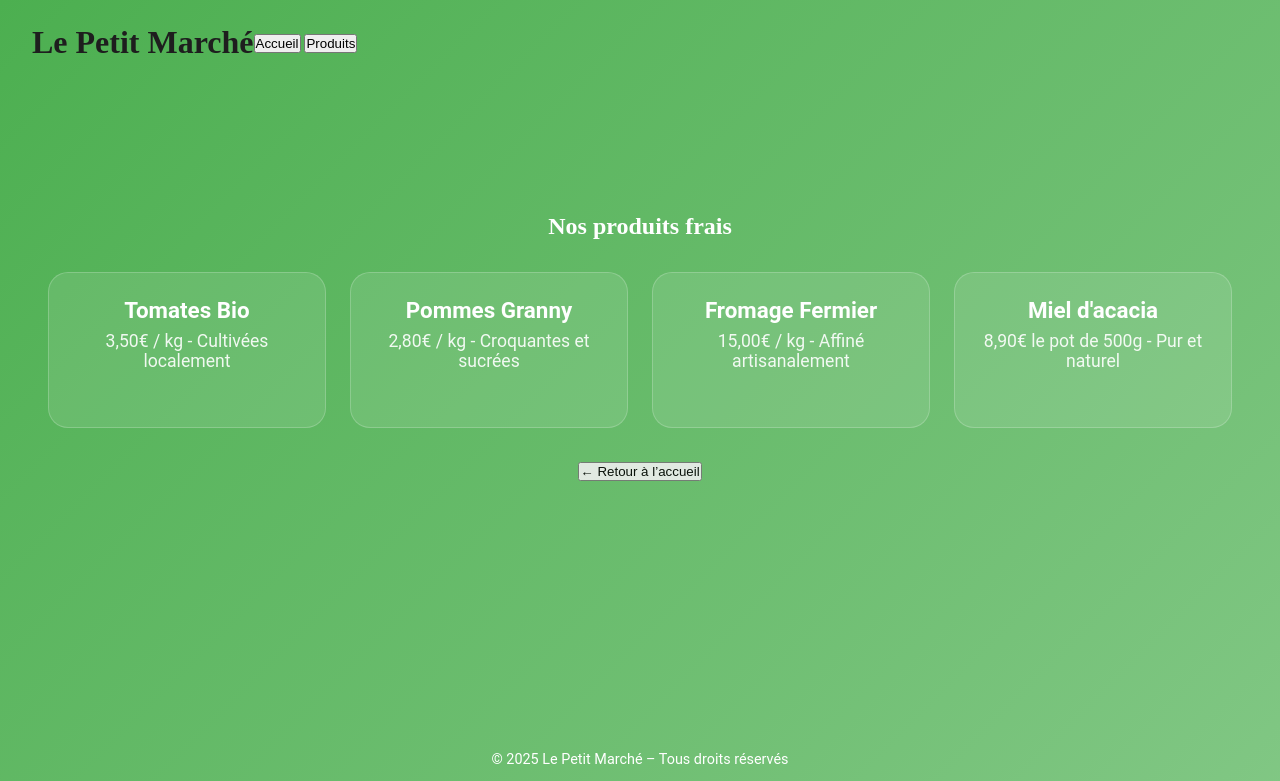
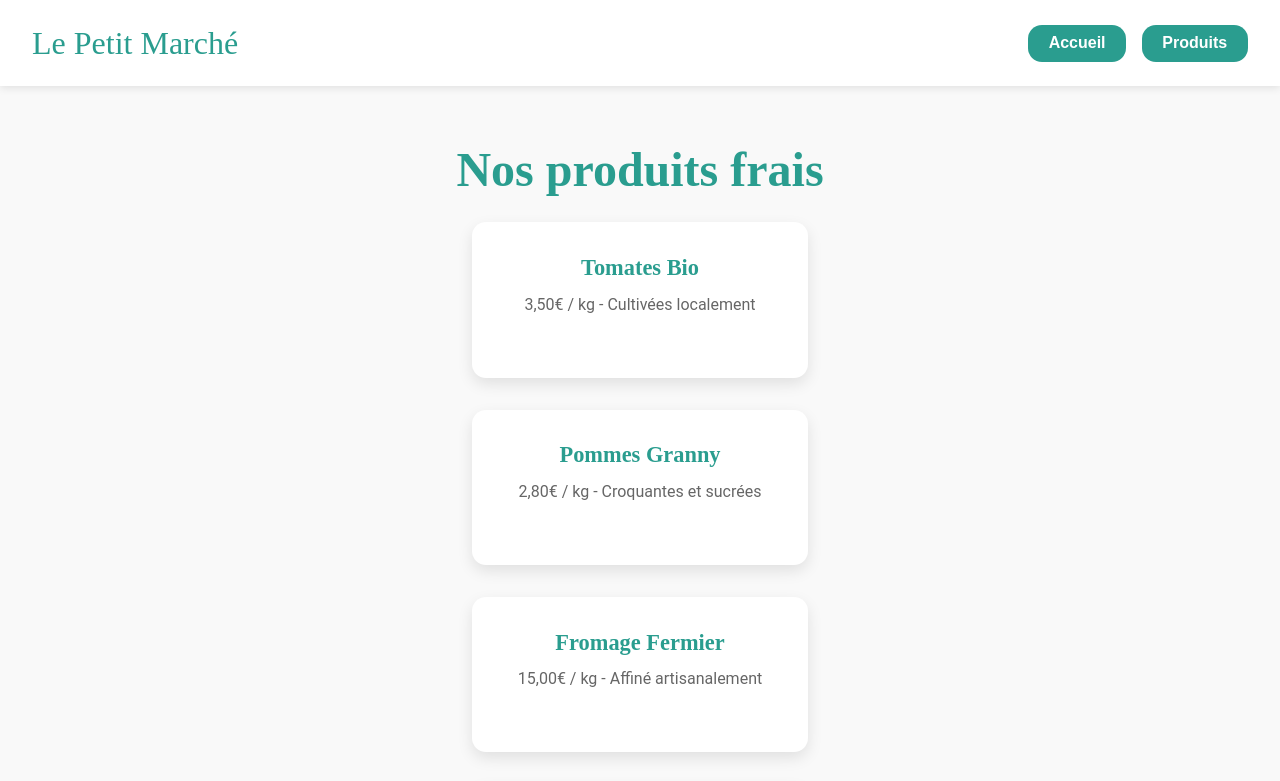
Before and after one commit to diego029929/Mini-Site-3, a plain HTML site: page index.html in a window 1280 px wide. Both pictures are taken after a click on the button "Produits". Shown: the top 781 px of the page. Drawn offline with Linux system fonts and the light colour scheme.

Commit message:
Update style.css

```diff
--- a/style.css
+++ b/style.css
@@ -1,10 +1,8 @@
 :root {
-  --text-light: #ffffff;
   --text-dark: #1e1e1e;
-  --bg-gradient-start: #4caf50;
-  --bg-gradient-end: #81c784;
-  --accent: #ffffff;
-  --radius: 20px;
+  --bg-light: #f9f9f9;
+  --accent: #2a9d8f; /* vert-bleu */
+  --radius: 14px;
   --font-title: 'Playfair Display', serif;
   --font-body: 'Roboto', sans-serif;
 }
@@ -17,92 +15,130 @@
 
 body {
   font-family: var(--font-body);
-  background: linear-gradient(135deg, var(--bg-gradient-start), var(--bg-gradient-end));
-  background-attachment: fixed;
-  background-size: cover;
-  color: var(--text-light);
+  background: var(--bg-light);
+  color: var(--text-dark);
   display: flex;
   flex-direction: column;
   min-height: 100vh;
+  line-height: 1.5;
 }
 
 header {
-  padding: 1.5rem 2rem;
+  background: white;
+  padding: 1.2rem 2rem;
+  box-shadow: 0 2px 8px rgba(0,0,0,0.1);
   display: flex;
+  justify-content: space-between;
   align-items: center;
+  position: sticky;
+  top: 0;
+  z-index: 10;
 }
 
 .logo {
   font-family: var(--font-title);
   font-size: 2rem;
-  font-weight: bold;
-  color: var(--text-dark);
-}
-
-main, section {
-  text-align: center;
-  padding: 4rem 1.5rem;
-  flex-grow: 1;
-}
-
-h1, h2 {
-  font-family: var(--font-title);
-  margin-bottom: 1rem;
-}
-
-p {
-  font-size: 1.1rem;
-  max-width: 600px;
-  margin: 0 auto 2rem;
-  opacity: 0.9;
-}
-
-.button-link {
-  text-decoration: none;
-  color: var(--bg-gradient-start);
-  background-color: var(--accent);
-  padding: 0.8rem 1.6rem;
-  border-radius: var(--radius);
-  font-weight: bold;
-  transition: 0.3s ease;
-  font-size: 1rem;
+  color: var(--accent);
   cursor: pointer;
 }
 
-.button-link:hover {
-  background-color: #eee;
+nav button {
+  background: var(--accent);
+  border: none;
+  color: white;
+  padding: 0.6rem 1.3rem;
+  border-radius: var(--radius);
+  font-weight: 600;
+  font-size: 1rem;
+  cursor: pointer;
+  transition: background-color 0.3s ease;
+  margin-left: 0.7rem;
+}
+
+nav button:hover {
+  background-color: #237d74;
+}
+
+main {
+  flex-grow: 1;
+  padding: 3rem 1rem;
+  max-width: 900px;
+  margin: 0 auto;
+  text-align: center;
+}
+
+main h1 {
+  font-family: var(--font-title);
+  font-size: 3rem;
+  margin-bottom: 1rem;
+  color: var(--accent);
+}
+
+main p {
+  font-size: 1.2rem;
+  margin-bottom: 2rem;
+  color: #444;
+}
+
+.button-main {
+  background: var(--accent);
+  color: white;
+  border: none;
+  padding: 0.7rem 1.5rem;
+  border-radius: var(--radius);
+  font-weight: 600;
+  font-size: 1rem;
+  cursor: pointer;
+  transition: background-color 0.3s ease;
+}
+
+.button-main:hover {
+  background-color: #237d74;
 }
 
 .produits {
   display: grid;
-  grid-template-columns: repeat(auto-fit, minmax(220px, 1fr));
-  gap: 1.5rem;
-  margin-top: 2rem;
+  grid-template-columns: repeat(auto-fit, minmax(250px, 1fr));
+  gap: 2rem;
+  padding: 0 1rem;
 }
 
 .produit {
-  background: rgba(255, 255, 255, 0.1);
-  padding: 1.5rem;
+  background: white;
+  padding: 1.8rem 1.5rem;
   border-radius: var(--radius);
-  border: 1px solid rgba(255, 255, 255, 0.2);
+  box-shadow: 0 6px 15px rgba(0,0,0,0.1);
+  transition: transform 0.3s ease, box-shadow 0.3s ease;
+  cursor: pointer;
+}
+
+.produit:hover {
+  transform: translateY(-5px);
+  box-shadow: 0 12px 24px rgba(0,0,0,0.15);
 }
 
 .produit h3 {
+  font-family: var(--font-title);
   font-size: 1.4rem;
   margin-bottom: 0.5rem;
   color: var(--accent);
 }
 
-.back-arrow {
-  display: inline-block;
-  margin-top: 2rem;
-  color: var(--accent);
-  font-weight: 500;
+.produit p {
   font-size: 1rem;
-  cursor: pointer;
+  color: #666;
 }
 
-.back-arrow:hover {
+.button-link-plain {
+  background: none;
+  border: none;
+  color: var(--accent);
+  font-weight: 600;
+  cursor: pointer;
+  font-size: 1rem;
+}
+
+.button-link-plain:hover {
   text-decoration: underline;
 }
 
@@ -110,7 +146,8 @@ footer {
   text-align: center;
   padding: 2rem 1rem;
   font-size: 0.9rem;
-  color: var(--accent);
+  background: #eee;
+  color: #555;
   margin-top: auto;
 }
 
```
